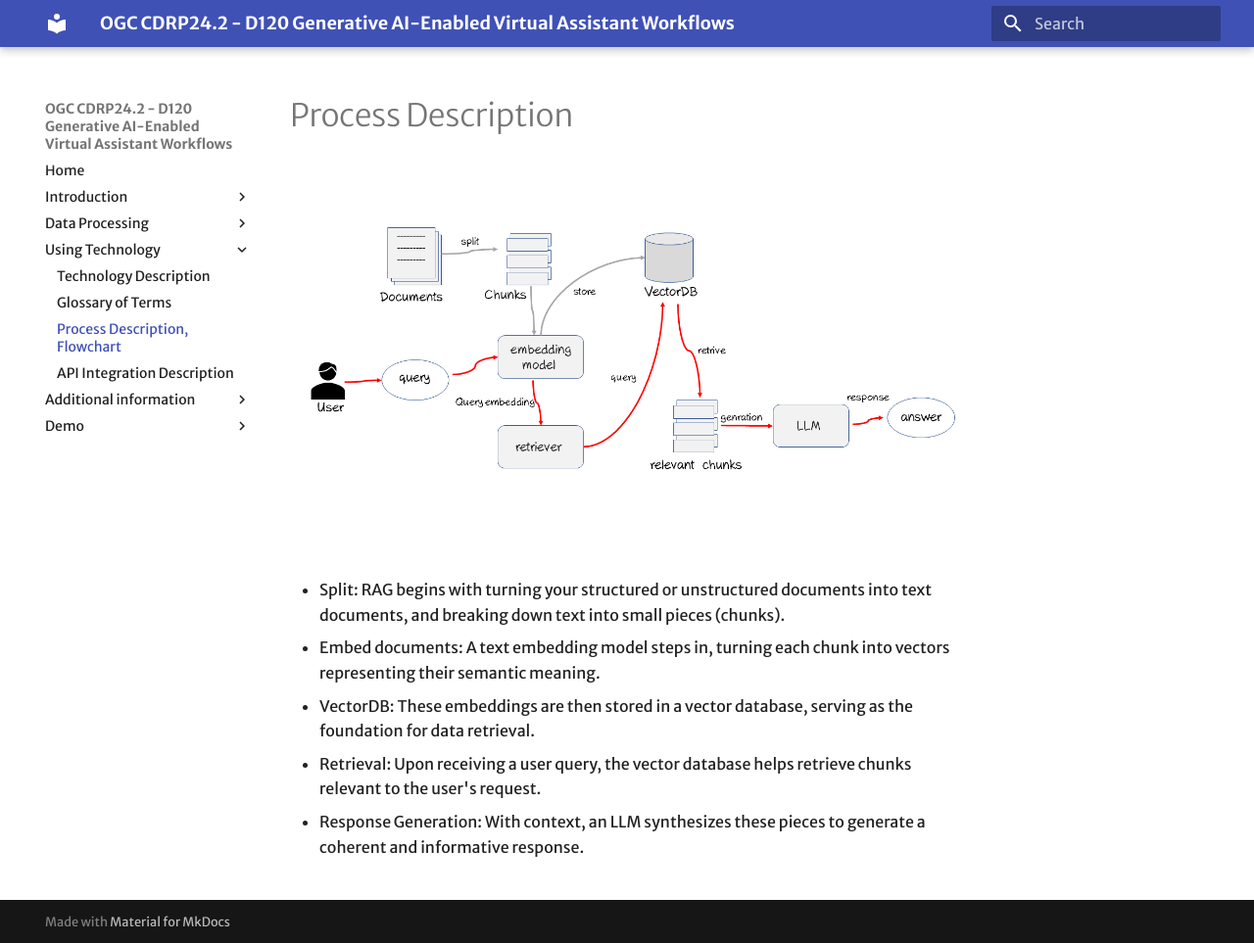
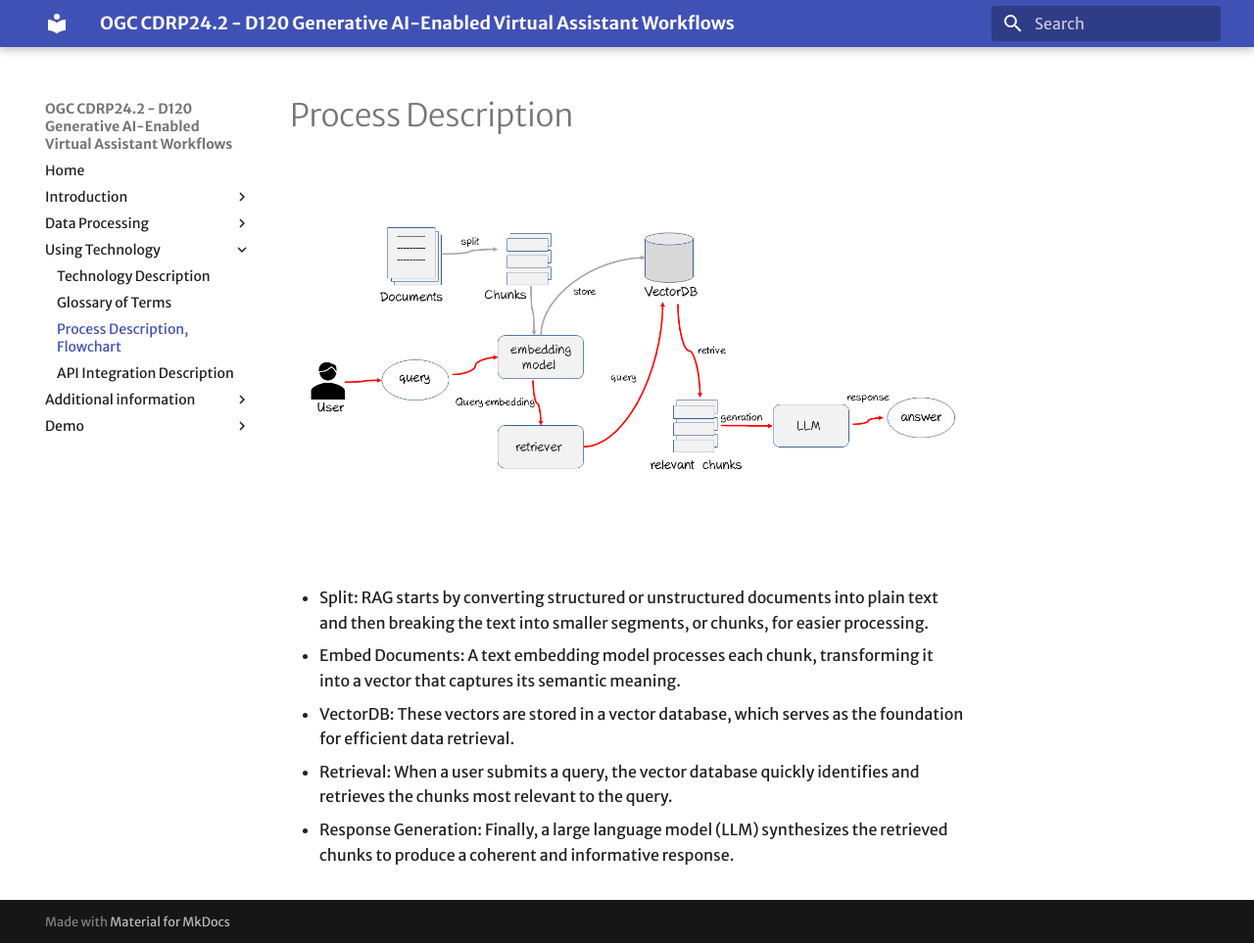
Before and after one commit to Sarah0111/ogc-demo-web, an MkDocs documentation site: the page built from docs/Section3-Process Description, Flowchart.md, in a window 1280 px wide and 963 px high. Shown: the whole window at 98% size. Built offline with MkDocs 1.6.1 and Material for MkDocs 9.7.7, drawn with Linux system fonts in a browser that asks for light colours; some web fonts are replaced.

Commit message:
修正 section3

```diff
--- a/docs/Section3-Process Description, Flowchart.md
+++ b/docs/Section3-Process Description, Flowchart.md
@@ -2,8 +2,12 @@
 
 <img src="../assets/flowchart.png" alt="RAG Process" width="" />
 
-- Split: RAG begins with turning your structured or unstructured documents into text documents, and breaking down text into small pieces (chunks).
-- Embed documents: A text embedding model steps in, turning each chunk into vectors representing their semantic meaning.
-- VectorDB: These embeddings are then stored in a vector database, serving as the foundation for data retrieval.
-- Retrieval: Upon receiving a user query, the vector database helps retrieve chunks relevant to the user's request.
-- Response Generation: With context, an LLM synthesizes these pieces to generate a coherent and informative response.
+- Split: RAG starts by converting structured or unstructured documents into plain text and then breaking the text into smaller segments, or chunks, for easier processing.
+
+- Embed Documents: A text embedding model processes each chunk, transforming it into a vector that captures its semantic meaning.
+
+- VectorDB: These vectors are stored in a vector database, which serves as the foundation for efficient data retrieval.
+
+- Retrieval: When a user submits a query, the vector database quickly identifies and retrieves the chunks most relevant to the query.
+
+- Response Generation: Finally, a large language model (LLM) synthesizes the retrieved chunks to produce a coherent and informative response.
```
